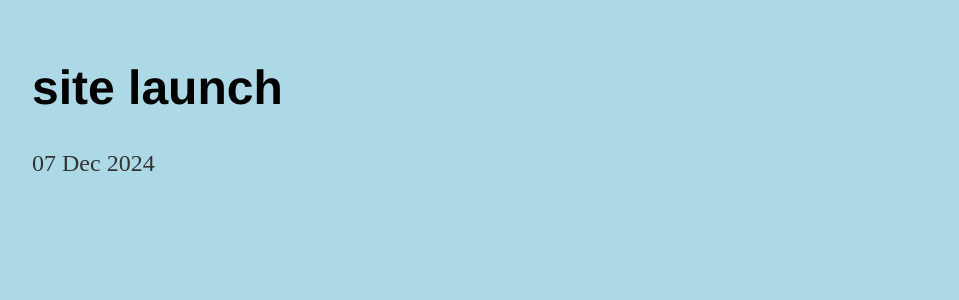
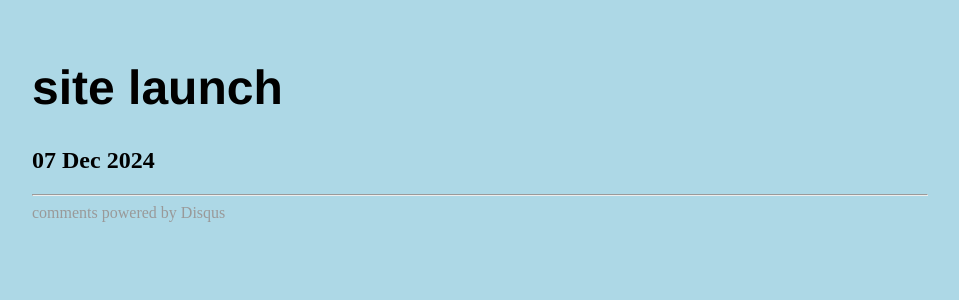
Before and after one commit to lythscript/lythscript.github.io, a Jekyll site: the page built from _posts/2024-12-07-site-launched.md, in a window 1280 px wide. Shown: the top 300 px of the page, without its empty margins (160-1119 px from the left). Built offline with Jekyll 4.4.1, drawn with Linux system fonts in a browser that asks for light colours; comment, search, counter and statistics services are not loaded.

Commit message:
Update post.html

```diff
--- a/_layouts/post.html
+++ b/_layouts/post.html
@@ -1,9 +1,29 @@
 ---
 layout: default
+notes: active
 ---
-<h1>{{ page.title }}</h1>
-<p class="meta">{{ page.date | date_to_string }}</p>
 
-<div class="post">
-  {{ content }}
+<div class="notes">
+		<div class="note single">
+			<h1 class="title">{{ page.title }}</h1>
+
+			<h2 class="date"><info datetime="{{ page.date }}">
+				{{ page.date | date_to_string }} {% if page.author %} by {{ page.author }} {% endif %}
+			</info></h2>
+
+			<div class="notebody">
+				{{ content }}
+			</div>
+
+			<div class="noteinfo">
+
+			</div>
+
+			<hr>
+
+
+			<div class="notecomments">
+				{% include disqus.html %}
+			</div>
+		</div>
 </div>
```
